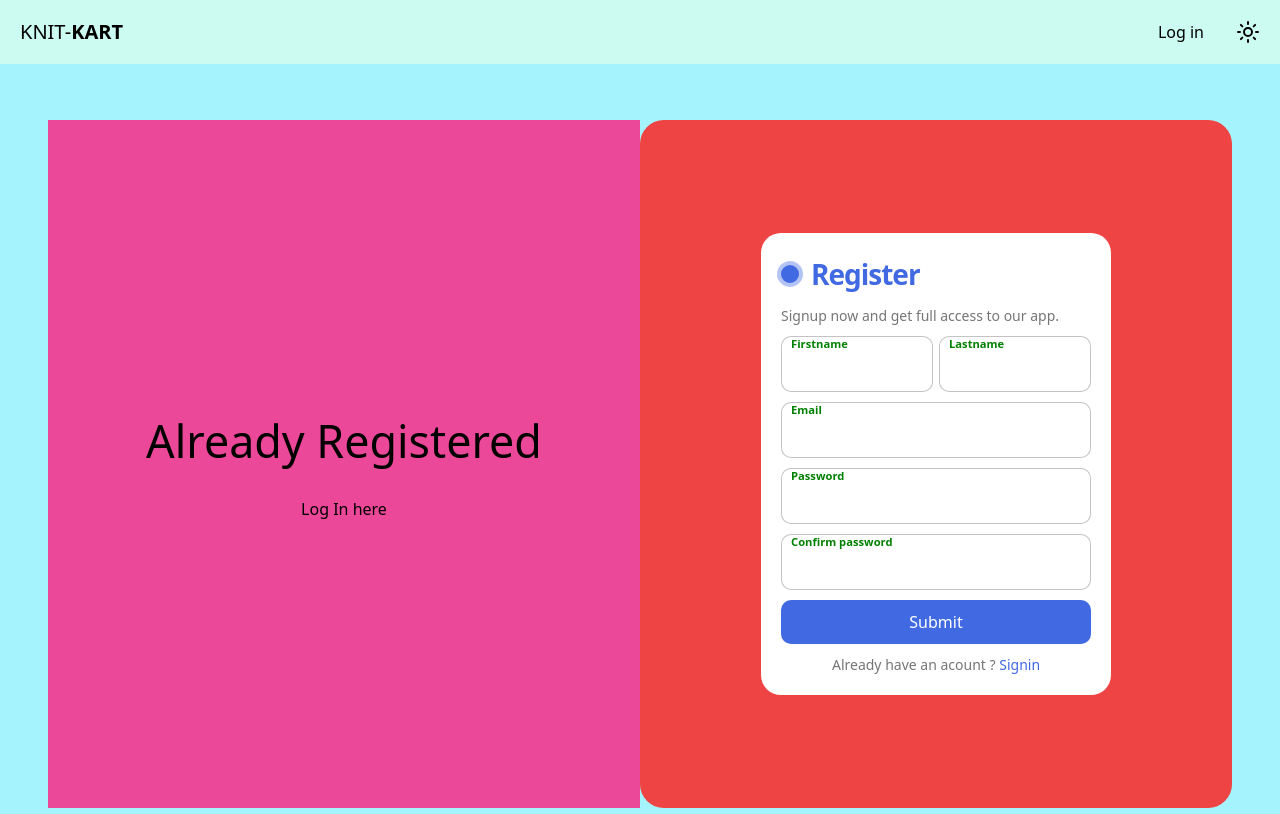
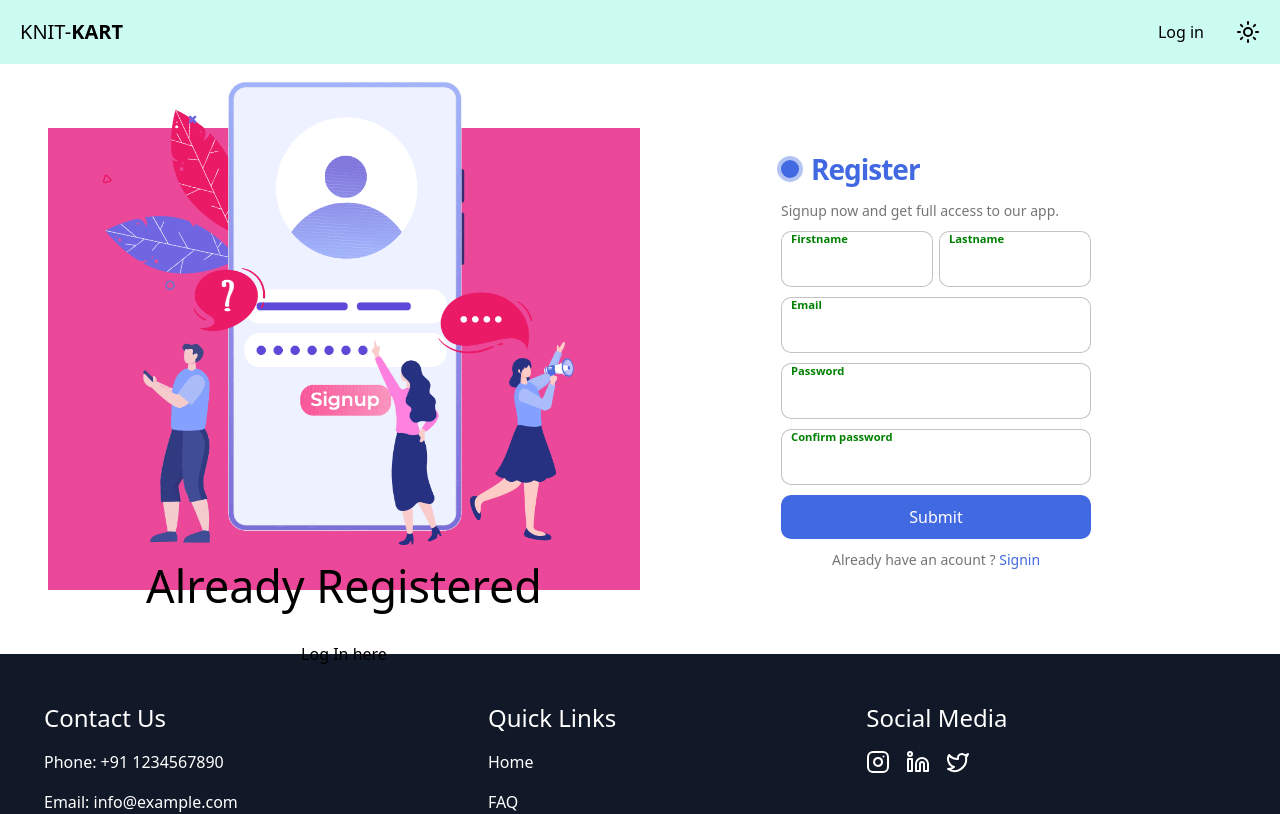
Before and after one commit to Rahul-K-Saini/KNIT-KART, a React (Vite) app in the folder frontend/: page /entrance in a window 1280 px wide. Shown: the top 814 px of the page. Built offline with nearby package versions, Linux system fonts and the light colour scheme.

Commit message:
styled entracne component

```diff
--- a/frontend/src/Pages/Entrance/Entrance.jsx
+++ b/frontend/src/Pages/Entrance/Entrance.jsx
@@ -27,7 +27,12 @@ const Entrance = () => {
     const [isLogin, setIsLogin] = useState({
         login: false,
         headingText: "Already Registered",
-        buttonText: "Log In here"
+        buttonText: "Log In here",
+        compon: <Lottie
+            options={defaultOptionsSignup}
+            height={500}
+            width={500}
+        />
     });
 
     const handleToggle = () => {
@@ -35,43 +40,62 @@ const Entrance = () => {
             setIsLogin({
                 login: false,
                 headingText: "Already Registered",
-                buttonText: "Log In here"
+                buttonText: "Log In here",
+                compon: <Lottie
+                    options={defaultOptionsSignup}
+                    height={500}
+                    width={500}
+                />
             });
         } else {
             setIsLogin({
                 login: true,
                 headingText: "Not Registered yet",
-                buttonText: "Signup here"
+                buttonText: "Signup here",
+                compon: <Lottie
+                    options={defaultOptionsLogin}
+                    height={500}
+                    width={500}
+                />
             });
         }
     };
 
+
+
     return (
-        <div className='bg-cyan-200 w-full h-screen px-12 py-14'>
-            <div className=' rounded flex w-full h-full'>
+        <div className='w-full px-12 py-16'>
+            <div className='bg-white rounded flex w-full h-full'>
                 {/* Log In Section */}
-                <div className='flex flex-col justify-center relative items-center space-y-3 bg-slate-300 w-1/2'>
-                    <div className={`bg-pink-500 absolute top-0 w-full h-full z-10 ${!isLogin.login ? style['login-slide'] : style['signup-slide']}`}>
+                <div className='flex flex-col justify-center relative items-center space-y-3 w-1/2'>
+                    <div className={`bg-pink-500  absolute top-0 w-full h-full z-10 ${!isLogin.login ? style['login-slide'] : style['signup-slide']}`}>
                         {/* Slider Window */}
                         <div className={style['slider-window']}>
                             <div>
                                 {isLogin.compon}
                             </div>
                             <h1>{isLogin.headingText}</h1>
-                            <Link onClick={handleToggle}>{isLogin.buttonText}</Link>
+                            <Link to={`?mode=${isLogin.login ? 'signup' : 'login'}`} onClick={handleToggle}>{isLogin.buttonText}</Link>
                         </div>
                     </div>
-                    <h1 className='text-4xl font-bold text-zinc-800'>Log In</h1>
-                    <div className='flex flex-col justify-center items-start space-y-8 py-7'>
-                        <input type="email" id="email" placeholder='Enter Your Registered Email' className='drop-shadow-xl text-xl p-2 rounded font-light' />
-                        <input type="password" id="password" placeholder='Enter Your Password' className='drop-shadow-xl text-xl p-2 rounded font-light' />
-                        <button className='bg-blue-600 text-white px-3 py-2 rounded-md text-xl drop-shadow-xl'>Log In</button>
-                        <a href="" className='text-blue-600 underline'>Forgot Password?</a>
-                    </div>
+                    <form className={style.form}>
+                        <p className={style.title}>Log In </p>
+
+                        <label>
+                            <input className={style.input} type="email" placeholder="" required="" />
+                            <span>Email</span>
+                        </label>
+
+                        <label>
+                            <input className={style.input} type="password" placeholder="" required="" />
+                        <span>Password</span>
+                        </label>                        <button className={style.submit}>Submit</button>
+                        <p className={style.signin}>Already have an acount ? <a href="#">Signin</a> </p>
+                    </form>
                 </div>
 
                 {/* Sign Up Section */}
-                <div className='bg-red-500 flex flex-col justify-center items-center space-y-3 w-1/2 rounded-3xl'>
+                <div className=' flex flex-col justify-center items-center space-y-3 w-1/2 rounded-3xl'>
                     <form className={style.form}>
                         <p className={style.title}>Register </p>
                         <p className={style.message}>Signup now and get full access to our app. </p>
@@ -104,9 +128,11 @@ const Entrance = () => {
                         <p className={style.signin}>Already have an acount ? <a href="#">Signin</a> </p>
                     </form>
                 </div>
+
             </div>
         </div>
     );
 }
 
+
 export default Entrance;
```
